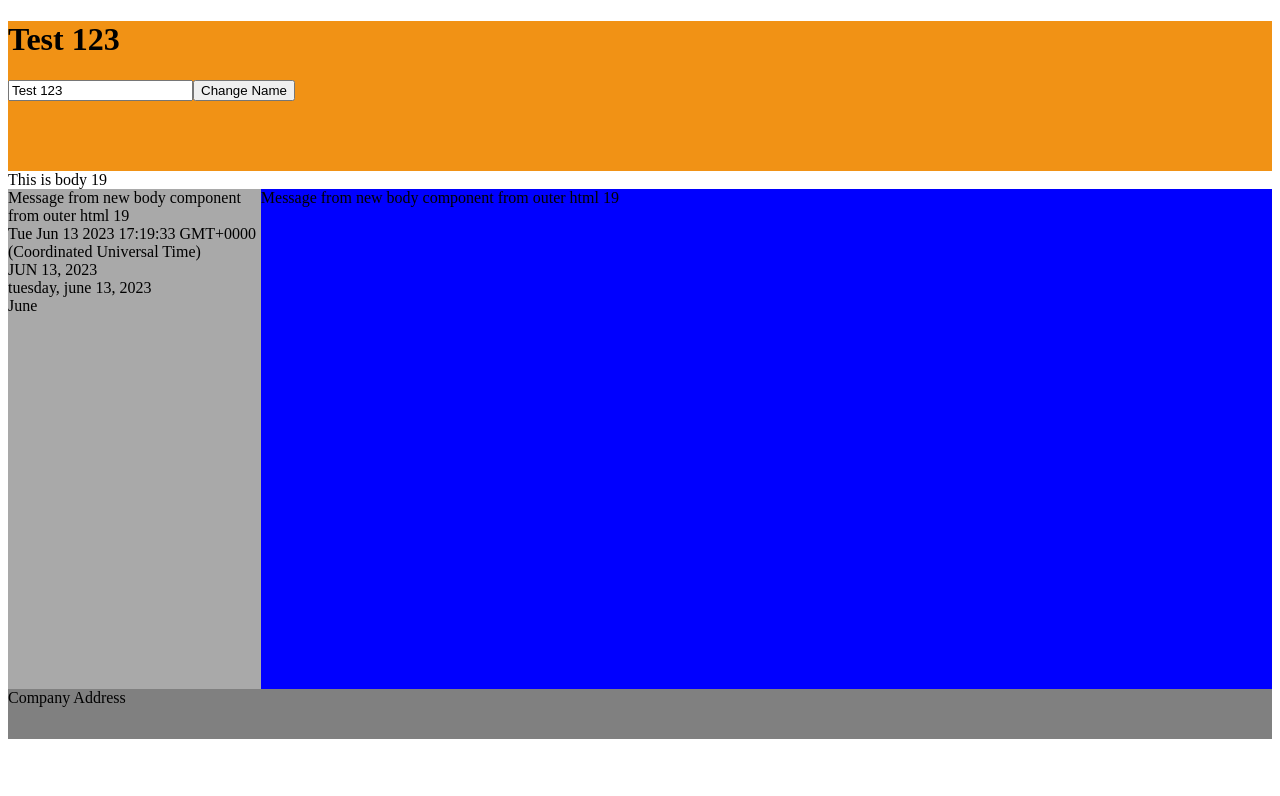
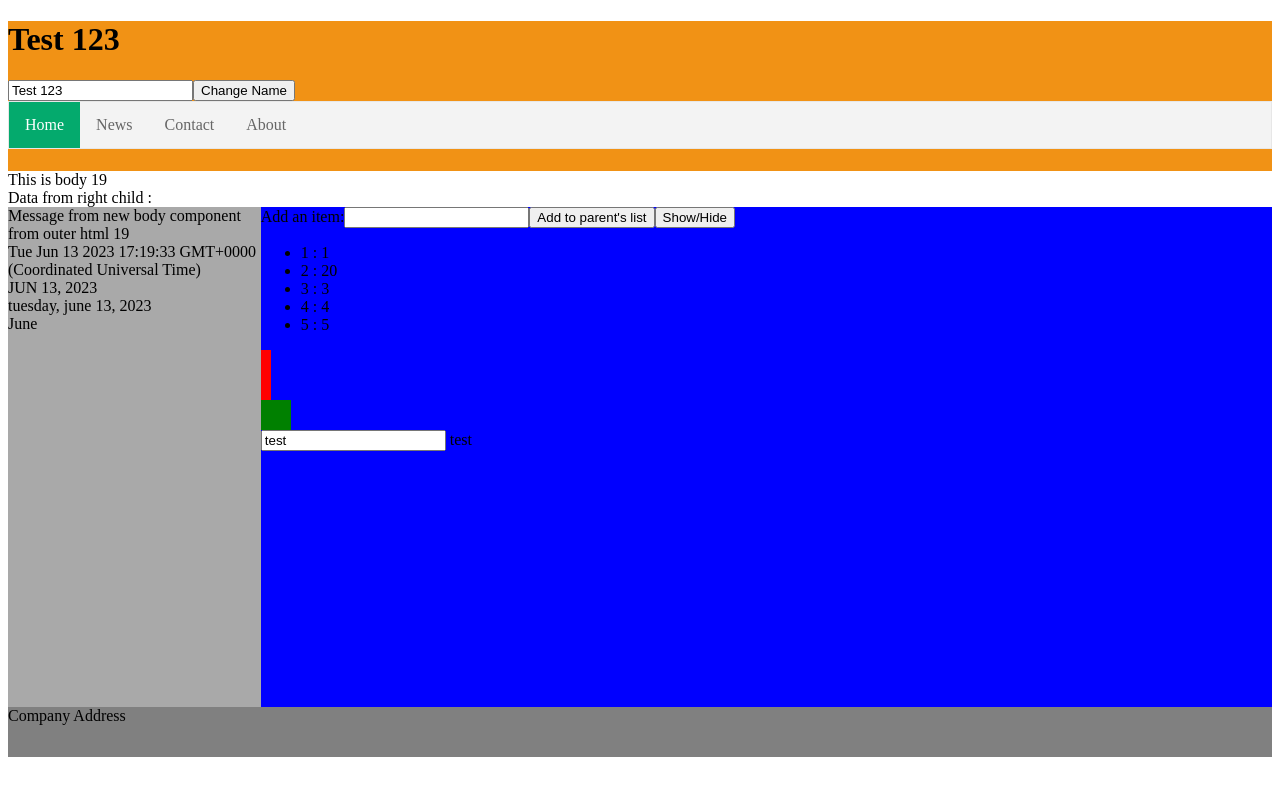
Before and after one commit to yogeshrajput335/MeanStackTraining, an Angular app in the folder Main/learn-angular/: page /home in a window 1280 px wide. Shown: the top 796 px of the page. Built offline with nearby package versions, Linux system fonts and the light colour scheme.

Commit message:
diretives routing output

```diff
--- a/Main/learn-angular/src/app/app.component.html
+++ b/Main/learn-angular/src/app/app.component.html
@@ -1,3 +1,3 @@
 <app-my-head></app-my-head>
-<app-body></app-body>
+<router-outlet></router-outlet>
 <app-my-foot></app-my-foot>
--- a/Main/learn-angular/src/app/my-body/my-body.component.html
+++ b/Main/learn-angular/src/app/my-body/my-body.component.html
@@ -1,10 +1,10 @@
-This is body {{a}}
+This is body {{ a }}<br />
+Data from right child : {{ NewData }}
 <div class="bodyClass">
-
-    <div style="width:20%">
-        <app-left [left1]="a"></app-left>
-    </div>
-    <div style="width:80%">
-        <app-my-right [r1]="a"></app-my-right>
-    </div>
+  <div style="width: 20%">
+    <app-left [left1]="a"></app-left>
+  </div>
+  <div style="width: 80%">
+    <app-my-right [r1]="a" (outItem)="parentItem($event)"></app-my-right>
+  </div>
 </div>
--- a/Main/learn-angular/src/app/my-body/my-body.component.ts
+++ b/Main/learn-angular/src/app/my-body/my-body.component.ts
@@ -1,10 +1,14 @@
-import { Component } from "@angular/core";
+import { Component } from '@angular/core';
 
 @Component({
-    selector: 'app-body',
-    templateUrl: './my-body.component.html',
-    styleUrls: ['./my-body.component.css']
+  selector: 'app-body',
+  templateUrl: './my-body.component.html',
+  styleUrls: ['./my-body.component.css'],
 })
 export class MyBodyComponent {
-    a = 19
+  a = 19;
+  NewData: any;
+  parentItem(data: any) {
+    this.NewData = data;
+  }
 }
--- a/Main/learn-angular/src/app/my-head/my-head.component.css
+++ b/Main/learn-angular/src/app/my-head/my-head.component.css
@@ -3,3 +3,33 @@
     height: 150px;
     background-color: rgb(241, 146, 21);
 }
+
+ul {
+    list-style-type: none;
+    margin: 0;
+    padding: 0;
+    overflow: hidden;
+    border: 1px solid #e7e7e7;
+    background-color: #f3f3f3;
+  }
+
+  li {
+    float: left;
+  }
+
+  li a {
+    display: block;
+    color: #666;
+    text-align: center;
+    padding: 14px 16px;
+    text-decoration: none;
+  }
+
+  li a:hover:not(.active) {
+    background-color: #ddd;
+  }
+
+  li a.active {
+    color: white;
+    background-color: #04AA6D;
+  }
--- a/Main/learn-angular/src/app/my-head/my-head.component.html
+++ b/Main/learn-angular/src/app/my-head/my-head.component.html
@@ -2,4 +2,10 @@
     <h1>{{companyName}}</h1>
     <input type="text" [value]="companyName">
     <button (click)="changeName()">Change Name</button>
+    <ul>
+        <li><a routerLink="/home" routerLinkActive="active">Home</a></li>
+        <li><a routerLink="/news" routerLinkActive="active">News</a></li>
+        <li><a href="#contact">Contact</a></li>
+        <li><a href="#about">About</a></li>
+      </ul>
 </div>
--- /dev/null
+++ b/Main/learn-angular/src/app/my-news/my-news.component.html
@@ -0,0 +1 @@
+<p>my-news works!</p>
--- a/Main/learn-angular/src/app/my-right/my-right.component.css
+++ b/Main/learn-angular/src/app/my-right/my-right.component.css
@@ -3,3 +3,13 @@
     height: 500px;
     background-color: blue;
 }
+.test{
+    width: 10px;
+    height: 50px;
+    background-color: red;
+}
+.test2{
+    width: 100px;
+    height: 500px;
+    background-color: red;
+}
--- a/Main/learn-angular/src/app/my-right/my-right.component.html
+++ b/Main/learn-angular/src/app/my-right/my-right.component.html
@@ -1,3 +1,19 @@
 <div class="bodyClass">
-    Message from new body component from outer html {{r1}}
+
+    <label for="item-input">Add an item:</label>
+    <input type="text" id="item-input" #newItem>
+    <button type="button" (click)="addNewItem(newItem.value)">Add to parent's list</button>
+
+    <div style="width:50px;height:50px;background-color: azure;" *ngIf="showDiv">Test</div>
+    <button (click)="ShowDiv()">Show/Hide</button>
+    <ul >
+        <li *ngFor="let i of arr;let ii = index">{{ii+1}} : {{i}}</li>
+    </ul>
+
+    <div [ngClass]="isCondition?'test':'test2'"></div>
+
+    <div [ngStyle]="{'width':'30px','height':'30px','background-color':'green'}"></div>
+
+    <input type="text" [(ngModel)]="name">
+    {{name}}
     </div>
--- a/Main/learn-angular/src/app/my-right/my-right.component.ts
+++ b/Main/learn-angular/src/app/my-right/my-right.component.ts
@@ -1,4 +1,4 @@
-import { Component, Input } from '@angular/core';
+import { Component, EventEmitter, Input, Output } from '@angular/core';
 
 @Component({
   selector: 'app-my-right',
@@ -6,5 +6,26 @@ import { Component, Input } from '@angular/core';
   styleUrls: ['./my-right.component.css']
 })
 export class MyRightComponent {
- @Input() r1=0;
+  name ='test'
+  showDiv= false
+  isCondition = true
+  arr =[1,20,3,4,5]
+  @Input() r1=0;
+
+  @Output() outItem = new EventEmitter<string>();
+
+  addNewItem(data:any){
+    this.outItem.emit(data);
+  }
+
+  ShowDiv(){
+    this.showDiv = !this.showDiv
+  }
+  getClass(){
+    if(this.isCondition){
+      return 'test'
+    } else {
+      return 'test2'
+    }
+  }
 }
```
Also changed, not shown: Main/learn-angular/src/app/app.module.ts (+13 -2 lines), Main/learn-angular/src/app/my-news/my-news.component.ts (added, +10 -0 lines), Main/learn-angular/src/app/my-news/my-news.component.css (added), 1 other file (tests, documents, lock files or other folders).
